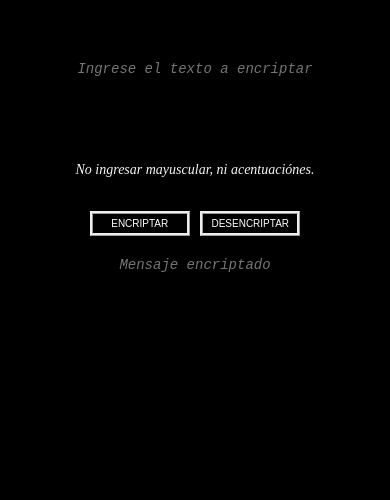
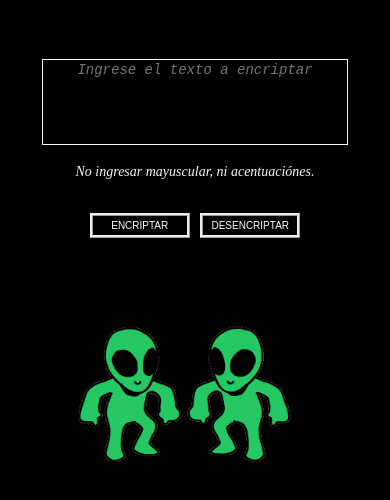
Before and after one commit to HellheimPTY/encriptador_de_texto_ONE, a plain HTML site: page index.html in a window 390 px wide. Shown: the part 52-552 px from the top of the page. Drawn offline with Linux system fonts and the light colour scheme.

Commit message:
responsive and gif

```diff
--- a/app.js
+++ b/app.js
@@ -11,7 +11,9 @@ let codigo = [
 
 const remplazar = (all) =>{
     textoEncriptado.innerHTML = all
-    copiarTexto.style.display ="inline-block"
+    copiarTexto.style.display = "inline-block"
+    textoencriptado.style.display = "inline-block"
+    dance.style.display = "none"
 
 }
 
@@ -47,9 +49,10 @@ function copiar(){
     copiado.select();
     document.execCommand('copy');
     //reeniciar o limpiar todo
-    caja.value =""
-    textoEncriptado.innerHTML = "";
-    copiarTexto.style.display ="none"
+    caja.value = ""
+    textoencriptado.style.display = "none"
+    copiarTexto.style.display = "none"
+    dance.style.display = "inline-block"
     caja.focus();
 
 };
--- a/index.html
+++ b/index.html
@@ -23,7 +23,7 @@
     </section>
     <section class="respuesta">
         <textarea  id="textoencriptado"spellcheck="false" placeholder="Mensaje encriptado"></textarea>
-
+        <img src="dance.gif" id="dance" alt="Gif dance">
     </section>
     <div class="copiar">
         <button id="copiarTexto" onclick="copiar()">COPIAR</button>
--- a/styles.css
+++ b/styles.css
@@ -22,7 +22,7 @@ textarea{
     height: 150px;
     color: whitesmoke;
     background-color: transparent;
-    border: none;
+    border-color: whitesmoke;
     resize:none;
     font-size: 26px;
     font-style: italic;
@@ -50,8 +50,14 @@ textarea{
     margin: 3px;
     cursor: pointer;
 }
-#copiarTexto {
+#copiarTexto, #textoencriptado{
     display: none;
+}
+#dance{
+    width: 400px;
+    height: 400px;
+    position: relative;
+    left: 38%;
 }
 @media only screen and (width <= 768px) and (height <= 1174px) {
 
@@ -59,6 +65,12 @@ textarea{
         width: 400px;
         height: 100px;
         font-size: 16px;
+    }
+    #dance{
+        width: 300px;
+        height: 300px;
+        left: 28%;
+
     }
 }
 
@@ -83,5 +95,11 @@ textarea{
         height: 25px;
         font-size: 10px;
     }
+    #dance{
+        width: 250px;
+        height: 250px;
+        left: 14% ;
 
+
+    }
 }
```
